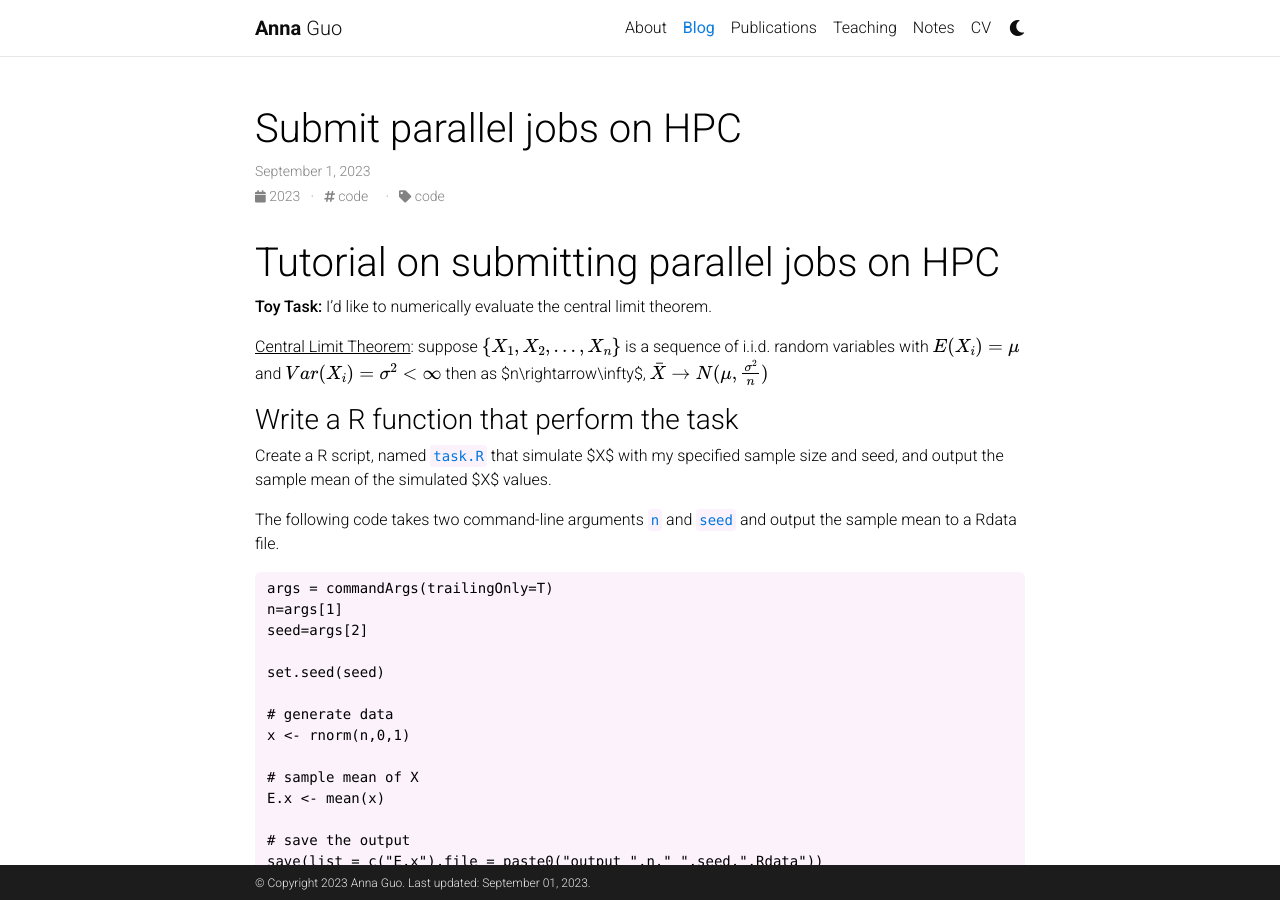
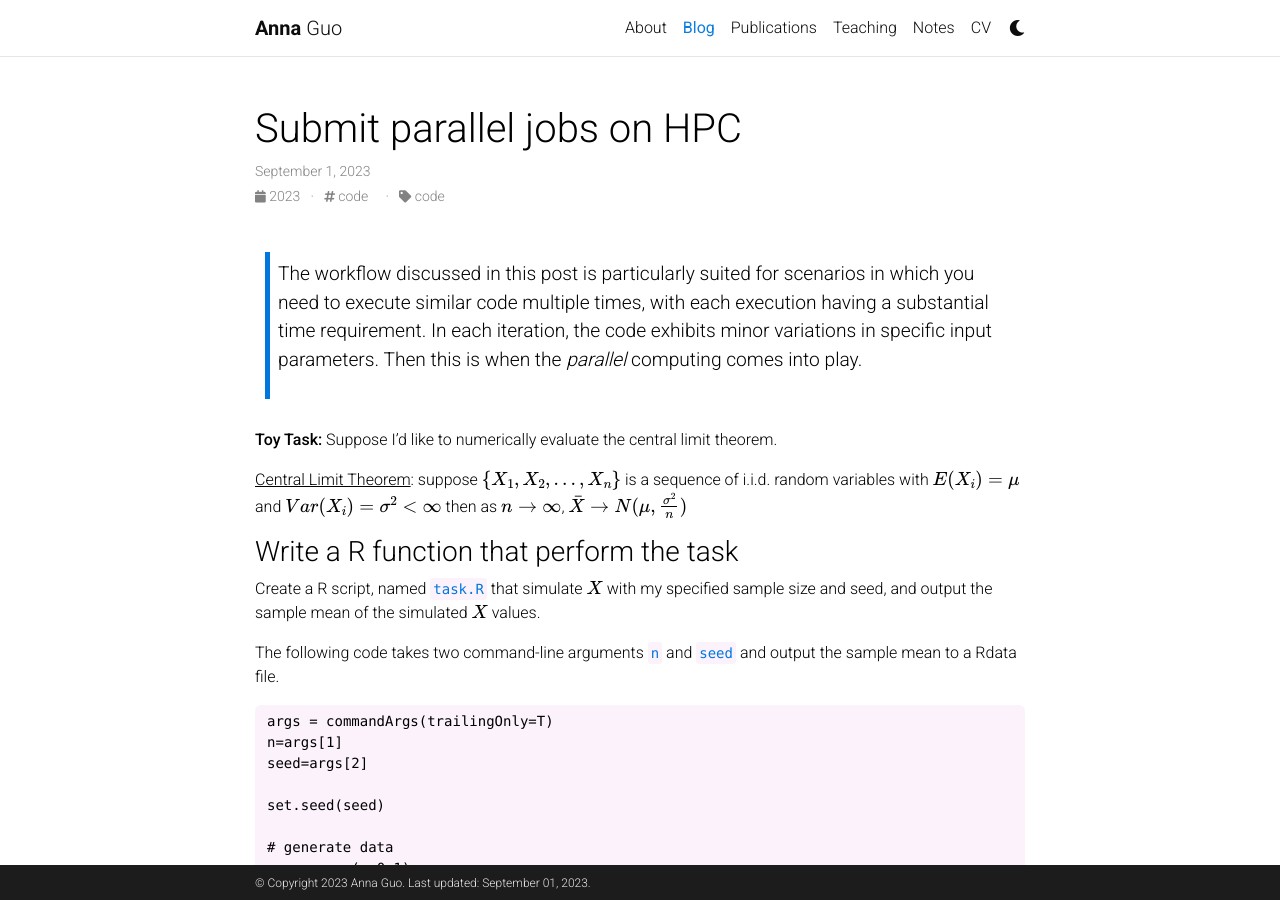
Before and after one commit to annaguo-bios/annaguo-bios.github.io, a Jekyll site: the page built from _posts/2023-9-1-parallel_job.md, in a window 1280 px wide and 900 px high. Built offline with Jekyll 4.4.1, drawn with Linux system fonts in a browser that asks for light colours; comment, search, counter and statistics services are not loaded; a style sheet for code colours, icons or effects is not loaded.

Commit message:
add block quotes

```diff
--- a/_posts/2023-9-1-parallel_job.md
+++ b/_posts/2023-9-1-parallel_job.md
@@ -13,19 +13,19 @@ toc:
 
 
 
-# Tutorial on submitting parallel jobs on HPC
-
-**Toy Task:** I'd like to numerically evaluate the central limit theorem.
-
-<u>Central Limit Theorem</u>: suppose $$\{X_1,X_2,\dots,X_n\}$$ is a sequence of i.i.d. random variables with $$E(X_i)=\mu$$ and $$Var(X_i)=\sigma^2 <\infty$$ then as $n\rightarrow\infty$, $$\bar{X}\rightarrow N(\mu,\frac{\sigma^2}{n})$$
+> The workflow discussed in this post is particularly suited for scenarios in which you need to execute similar code multiple times, with each execution having a substantial time requirement. In each iteration, the code exhibits minor variations in specific input parameters. Then this is when the *parallel* computing comes into play.
 
 
+
+**Toy Task:** Suppose I'd like to numerically evaluate the central limit theorem.
+
+<u>Central Limit Theorem</u>: suppose $$\{X_1,X_2,\dots,X_n\}$$ is a sequence of i.i.d. random variables with $$E(X_i)=\mu$$ and $$Var(X_i)=\sigma^2 <\infty$$ then as $$n\rightarrow\infty$$, $$\bar{X}\rightarrow N(\mu,\frac{\sigma^2}{n})$$
 
 
 
 ### Write a R function that perform the task
 
-Create a R script, named `task.R` that simulate $X$ with my specified sample size and seed, and output the sample mean of the simulated $X$ values.
+Create a R script, named `task.R` that simulate $$X$$ with my specified sample size and seed, and output the sample mean of the simulated $$X$$ values.
 
 The following code takes two command-line arguments `n` and `seed` and output the sample mean to a Rdata file.
 
```
